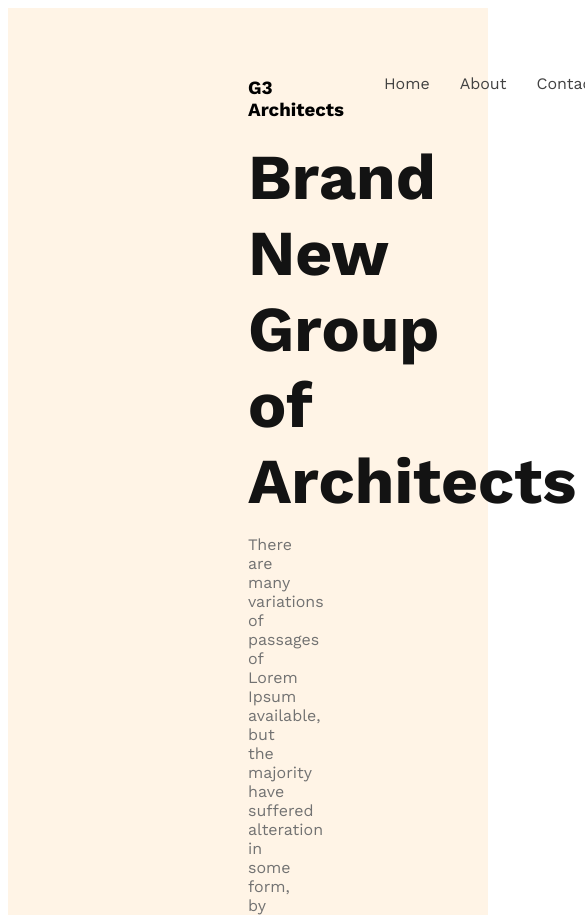
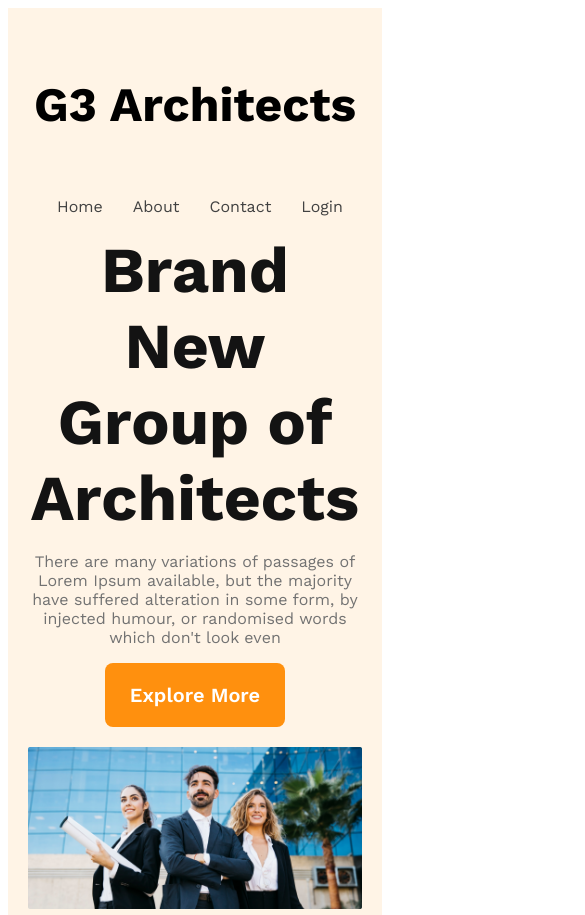
Before and after one commit to shadidniloy1/g3-architect-website, a plain HTML site: page index.html in a window 390 px wide. Shown: the top 915 px of the page, 585 px wide, since content can reach past the window. Drawn offline with nearby package versions, Linux system fonts and the light colour scheme.

Commit message:
add responsive for mobile header

```diff
--- a/styles/architect.css
+++ b/styles/architect.css
@@ -8,7 +8,14 @@
     font-family: 'Work Sans', sans-serif;
 }
 .btn-primary{
-
+    border-radius: 8px;
+    background: #FF900E;
+    color: #FFF;
+    font-weight: 600;
+    font-size: 1.25rem;
+    padding: 20px 25px;
+    border: 0;
+    cursor: pointer;
 }
 
 /* header styles */
@@ -19,6 +26,13 @@ header{
 nav{
     display: flex;
     justify-content: space-between;
+    align-items: center;
+}
+.nav-title{
+    color: #13131;
+    font-weight: 700;
+    font-size: 3rem;
+
 }
 nav > ul{
     display: flex;
@@ -51,3 +65,28 @@ nav li a{
     color: #727272;
 
 }
+.banner img{
+    margin-top: 20px;
+    width: 100%;
+}
+
+/* responsive media query */
+/* mobile devices */
+@media screen and (max-width: 576px) {
+    header{
+        padding: 20px;
+    }
+    nav{
+        flex-direction: column;
+    }
+}
+
+/* tablet devices */
+@media screen and (min-width: 576px) and (max-width: 960px) {
+    header{
+        padding: 50px;
+    }
+    nav{
+        flex-direction: column;
+    }
+}
```
